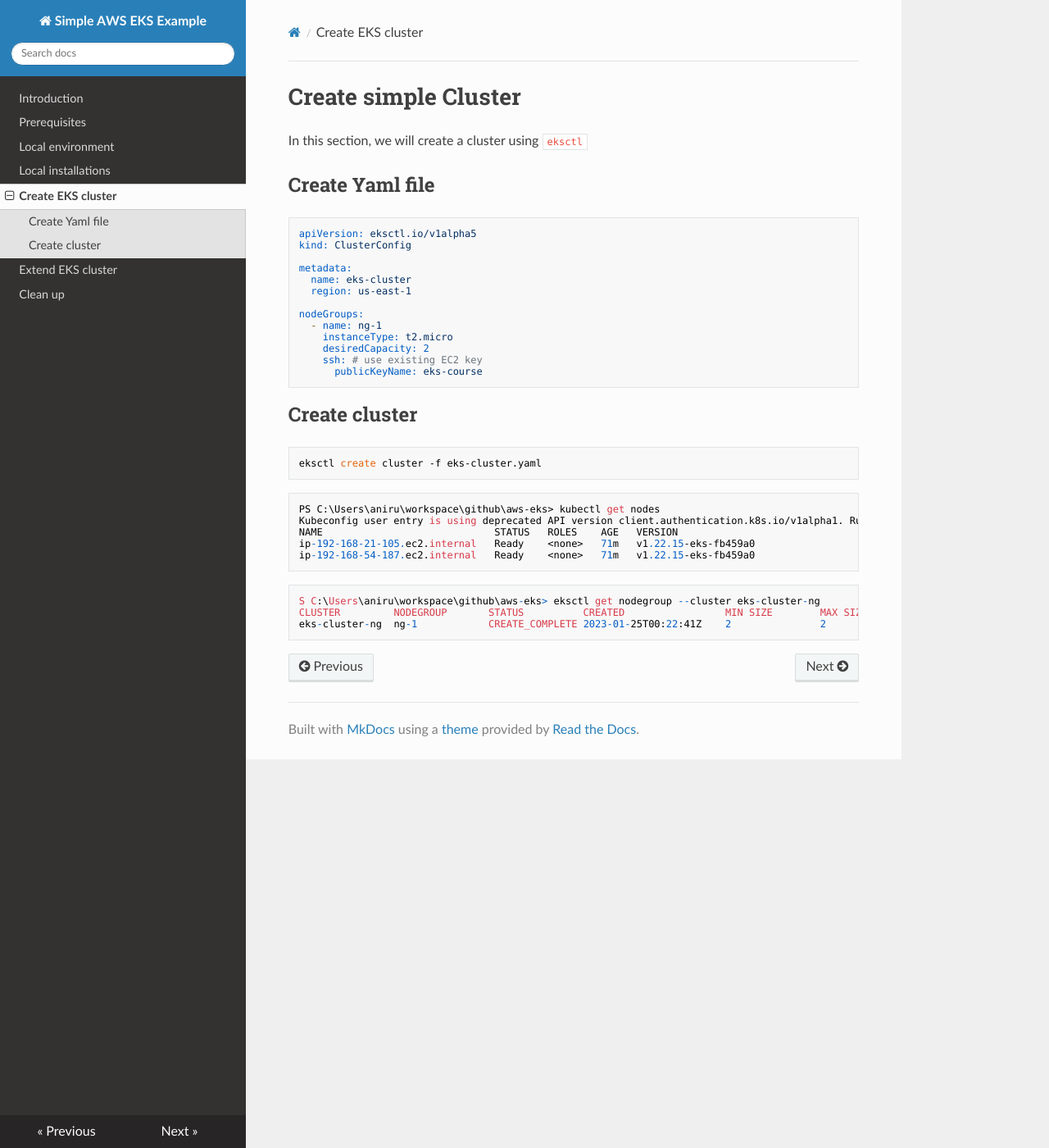
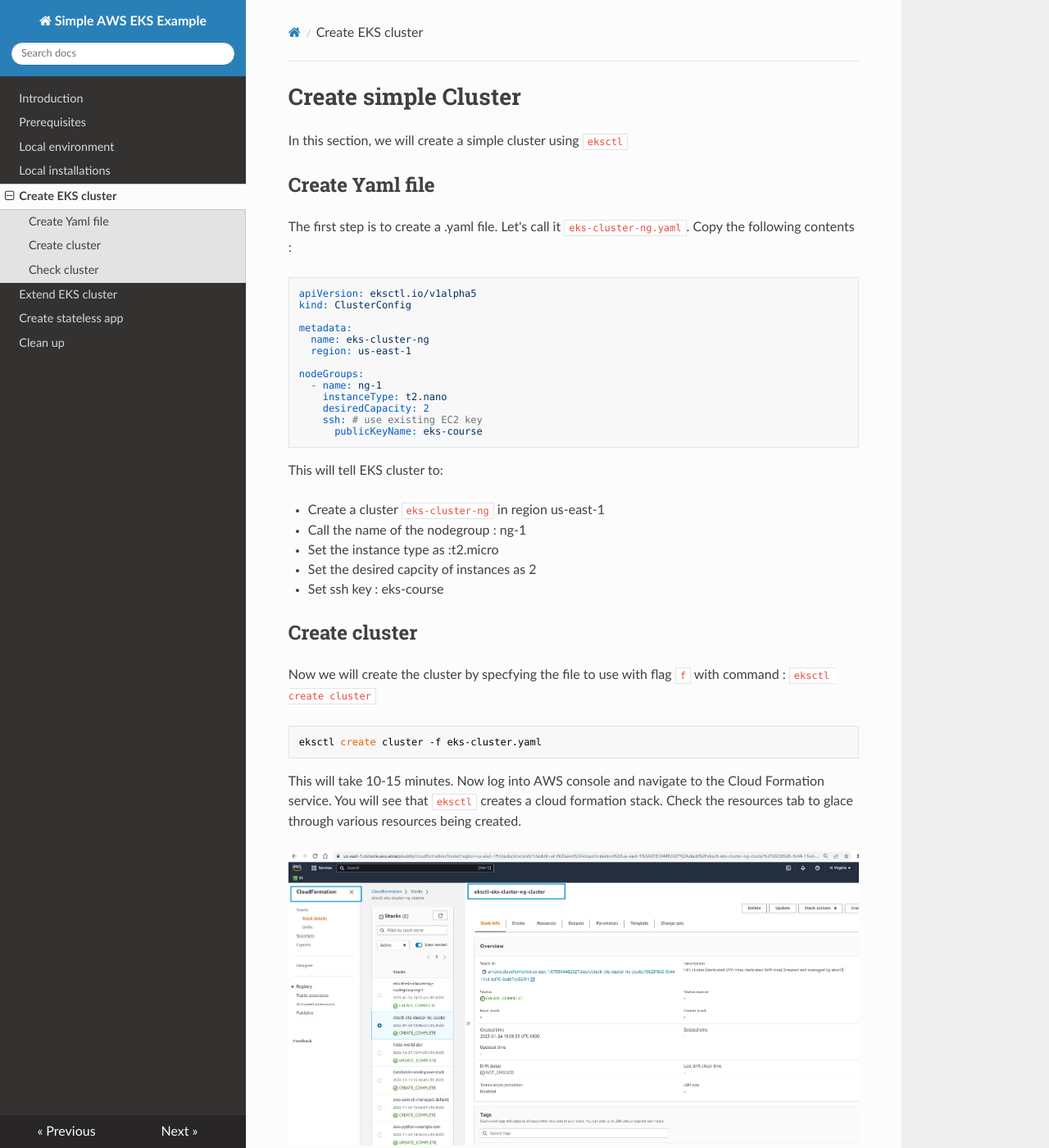
Before and after one commit to howtosteps/aws-eks, an MkDocs documentation site: the page built from docs/create-cluster.md, in a window 1280 px wide and 1400 px high. Shown: the whole window at 82% size. Built offline with MkDocs 1.6.1, drawn with Linux system fonts in a browser that asks for light colours; nearby versions of some CDN libraries; some of the changed text lies outside the part shown.

Commit message:
added cluster extension & started stateless app

````diff
--- a/docs/create-cluster.md
+++ b/docs/create-cluster.md
@@ -1,29 +1,60 @@
 # Create simple Cluster
-In this section, we will create a cluster using `eksctl`
+In this section, we will create a simple cluster using `eksctl`
 
 ## Create Yaml file
+The first step is to create a .yaml file. Let's call it `eks-cluster-ng.yaml`. Copy the following contents :
 
 ```
 apiVersion: eksctl.io/v1alpha5
 kind: ClusterConfig
 
 metadata:
-  name: eks-cluster
+  name: eks-cluster-ng
   region: us-east-1
 
 nodeGroups:
   - name: ng-1
-    instanceType: t2.micro
+    instanceType: t2.nano
     desiredCapacity: 2
     ssh: # use existing EC2 key
       publicKeyName: eks-course
 ```
 
+This will tell EKS cluster to:
+
+* Create a cluster `eks-cluster-ng` in region us-east-1
+* Call the name of the nodegroup : ng-1
+* Set the instance type as :t2.micro
+* Set the desired capcity of instances as 2
+* Set ssh key : eks-course
+
+
 ## Create cluster
+Now we will create the cluster by specfying the file to use with flag `f` with command : `eksctl create cluster`
 
 ```
 eksctl create cluster -f eks-cluster.yaml
 ```
+
+This will take 10-15 minutes. Now log into AWS console and navigate to the Cloud Formation service. You will see that `eksctl` creates a cloud formation stack. Check the resources tab to glace through various resources being created.
+
+![Screenshot](img/eks-cluster-cloud-formation.jpg)
+
+## Check cluster
+
+Now let's check the EC2 console. You will see 2 instances :
+
+![Screenshot](img/eks-cluster-ec2-instance.jpg)
+
+Let's use the `eksctl get nodegroup` command to get the details of the nodegroup we just created  :
+
+```
+S C:\Users\aniru\workspace\github\aws-eks> eksctl get nodegroup --cluster eks-cluster-ng
+CLUSTER         NODEGROUP       STATUS          CREATED                 MIN SIZE        MAX SIZE        DESIRED CAPACITY        INSTANCE TYPE   IMAGE ID                ASG NAME                                       TYPE
+eks-cluster-ng  ng-1            CREATE_COMPLETE 2023-01-25T00:22:41Z    2               2               2                       t2.nano         ami-03a30cc1dda93f173   eksctl-eks-cluster-ng-nodegroup-ng-1-NodeGroup-6387ICJKD3BS     unmanaged
+```
+
+Let's use the `kubectl` command to get the nodes :
 ```
 PS C:\Users\aniru\workspace\github\aws-eks> kubectl get nodes
 Kubeconfig user entry is using deprecated API version client.authentication.k8s.io/v1alpha1. Run 'aws eks update-kubeconfig' to update.
@@ -31,9 +62,3 @@ NAME                             STATUS   ROLES    AGE   VERSION
 ip-192-168-21-105.ec2.internal   Ready    <none>   71m   v1.22.15-eks-fb459a0
 ip-192-168-54-187.ec2.internal   Ready    <none>   71m   v1.22.15-eks-fb459a0
 ```
-
-```
-S C:\Users\aniru\workspace\github\aws-eks> eksctl get nodegroup --cluster eks-cluster-ng
-CLUSTER         NODEGROUP       STATUS          CREATED                 MIN SIZE        MAX SIZE        DESIRED CAPACITY        INSTANCE TYPE   IMAGE ID                ASG NAME                                       TYPE
-eks-cluster-ng  ng-1            CREATE_COMPLETE 2023-01-25T00:22:41Z    2               2               2                       t2.nano         ami-03a30cc1dda93f173   eksctl-eks-cluster-ng-nodegroup-ng-1-NodeGroup-6387ICJKD3BS     unmanaged
-```
--- a/eks-cluster.yaml
+++ b/eks-cluster-ng.yaml
@@ -2,12 +2,12 @@ apiVersion: eksctl.io/v1alpha5
 kind: ClusterConfig
 
 metadata:
-  name: eks-cluster
+  name: eks-cluster-ng
   region: us-east-1
 
 nodeGroups:
   - name: ng-1
-    instanceType: t2.micro
+    instanceType: t2.nano
     desiredCapacity: 2
     ssh: # use existing EC2 key
       publicKeyName: eks-course
--- a/mkdocs.yml
+++ b/mkdocs.yml
@@ -7,5 +7,6 @@ nav:
   - Local installations : local-installations.md
   - Create EKS cluster: create-cluster.md
   - Extend EKS cluster: extend-cluster.md
+  - Create stateless app: create-stateless-app.md
   - Clean up : clean-up.md
 theme: readthedocs
````
Also changed, not shown: docs/create-stateless-app.md (added, +39 -0 lines), docs/extend-cluster.md (+57 -0 lines), docs/local-installations.md (+3 -3 lines), eks-cluster-ng-mixed.yaml (+9 -9 lines), docs/frontend-deployment.yaml (added), docs/frontend-service.yaml (added), docs/img/eks-cluster-cloud-formation.jpg (added), docs/img/eks-cluster-ec2-instance.jpg (added), eks-cluster-ng-mixed-cmds.md (deleted).
